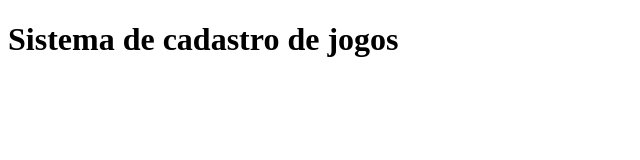
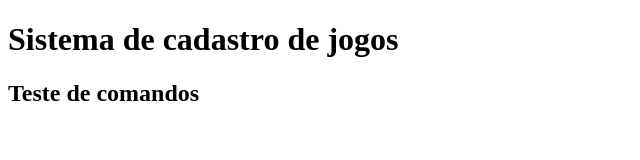
Before and after one commit to BrunoSilveiraK/Codigos-Alura, a plain HTML site: page index.html in a window 1280 px wide. Shown: the whole page, without its empty margins (0-640 px from the left). Drawn offline with Linux system fonts and the light colour scheme.

Commit message:
Adicionando um H2 ao Index

```diff
--- a/index.html
+++ b/index.html
@@ -11,5 +11,7 @@
     <h1> Sistema de cadastro de jogos</h1>
     <script src="app.js"></script>
 
+    <h2> Teste de comandos</h2>
+
 </body>
 </html>
```
